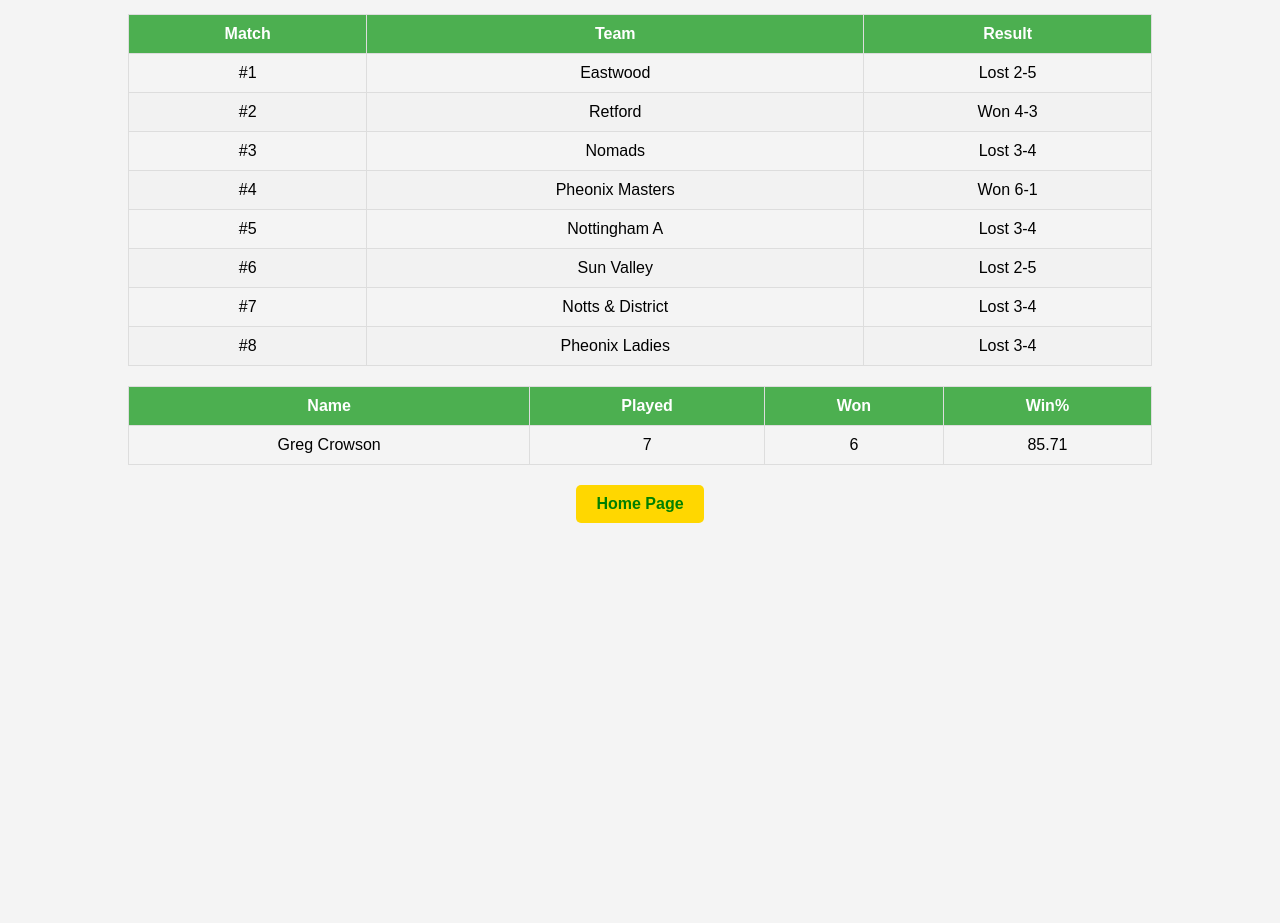
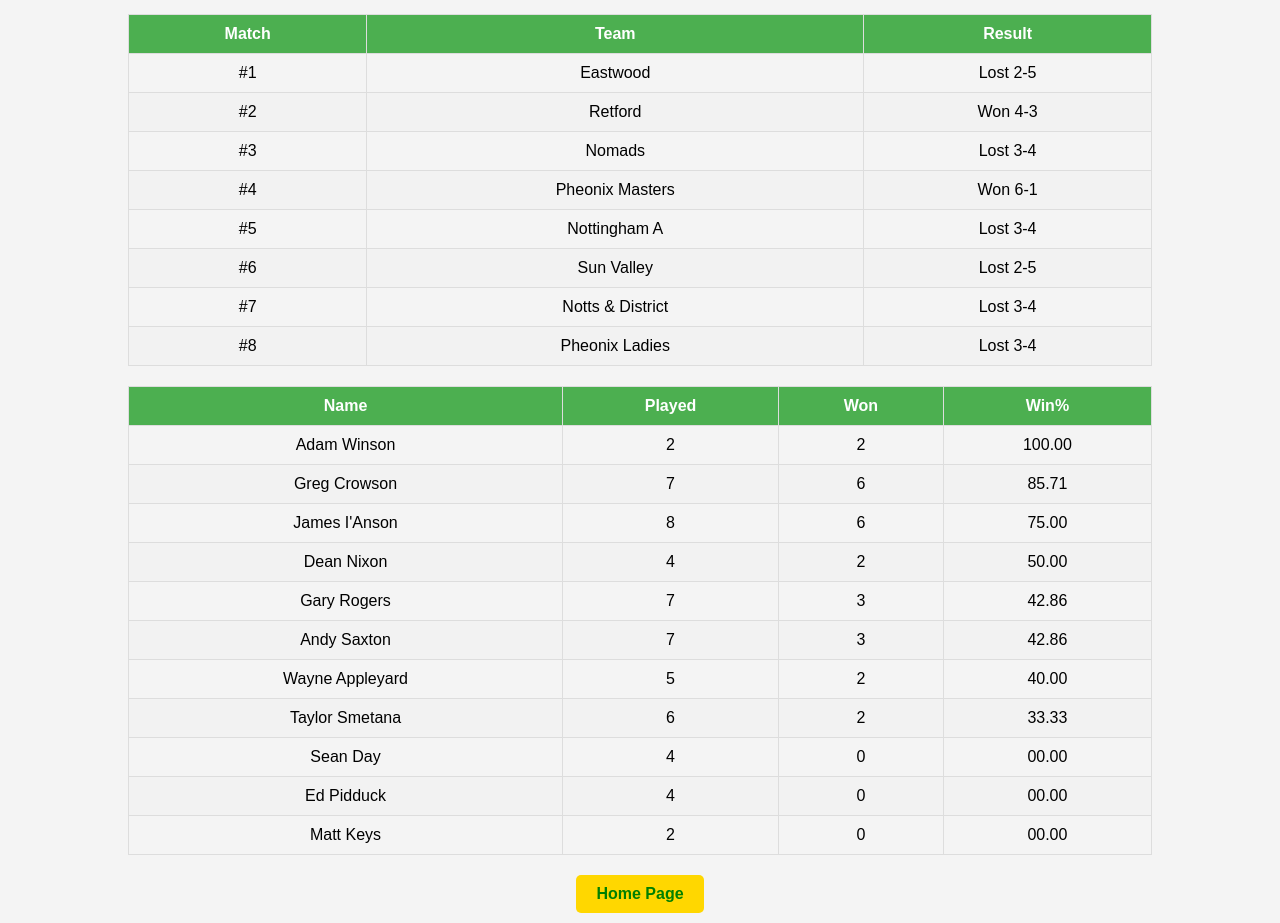
Before and after one commit to StaplefordCCIL/cup-day, a plain HTML site: page index.html in a window 1280 px wide. Shown: the part 64-987 px from the top of the page. Before the commit the page ends 800 px from the top, so only its background shows below. Drawn offline with Linux system fonts and the light colour scheme.

Commit message:
Update index.html

```diff
--- a/index.html
+++ b/index.html
@@ -141,10 +141,70 @@
     </thead>
     <tbody>
         <tr>
+            <td>Adam Winson</td>
+            <td>2</td>
+            <td>2</td>
+            <td>100.00</td>
+        </tr>
+        <tr>
             <td>Greg Crowson</td>
             <td>7</td>
             <td>6</td>
             <td>85.71</td>
+        </tr>
+        <tr>
+            <td>James I'Anson</td>
+            <td>8</td>
+            <td>6</td>
+            <td>75.00</td>
+        </tr>
+        <tr>
+            <td>Dean Nixon</td>
+            <td>4</td>
+            <td>2</td>
+            <td>50.00</td>
+        </tr>
+        <tr>
+            <td>Gary Rogers</td>
+            <td>7</td>
+            <td>3</td>
+            <td>42.86</td>
+        </tr>
+        <tr>
+            <td>Andy Saxton</td>
+            <td>7</td>
+            <td>3</td>
+            <td>42.86</td>
+        </tr>
+        <tr>
+            <td>Wayne Appleyard</td>
+            <td>5</td>
+            <td>2</td>
+            <td>40.00</td>
+        </tr>
+        <tr>
+            <td>Taylor Smetana</td>
+            <td>6</td>
+            <td>2</td>
+            <td>33.33</td>
+        </tr>
+        <tr>
+            <td>Sean Day</td>
+            <td>4</td>
+            <td>0</td>
+            <td>00.00</td>
+        </tr>
+        <tr>
+            <td>Ed Pidduck</td>
+            <td>4</td>
+            <td>0</td>
+            <td>00.00</td>
+        </tr>
+        <tr>
+            <td>Matt Keys</td>
+            <td>2</td>
+            <td>0</td>
+            <td>00.00</td>
         </tr>
     </tbody>
 </table>
```
